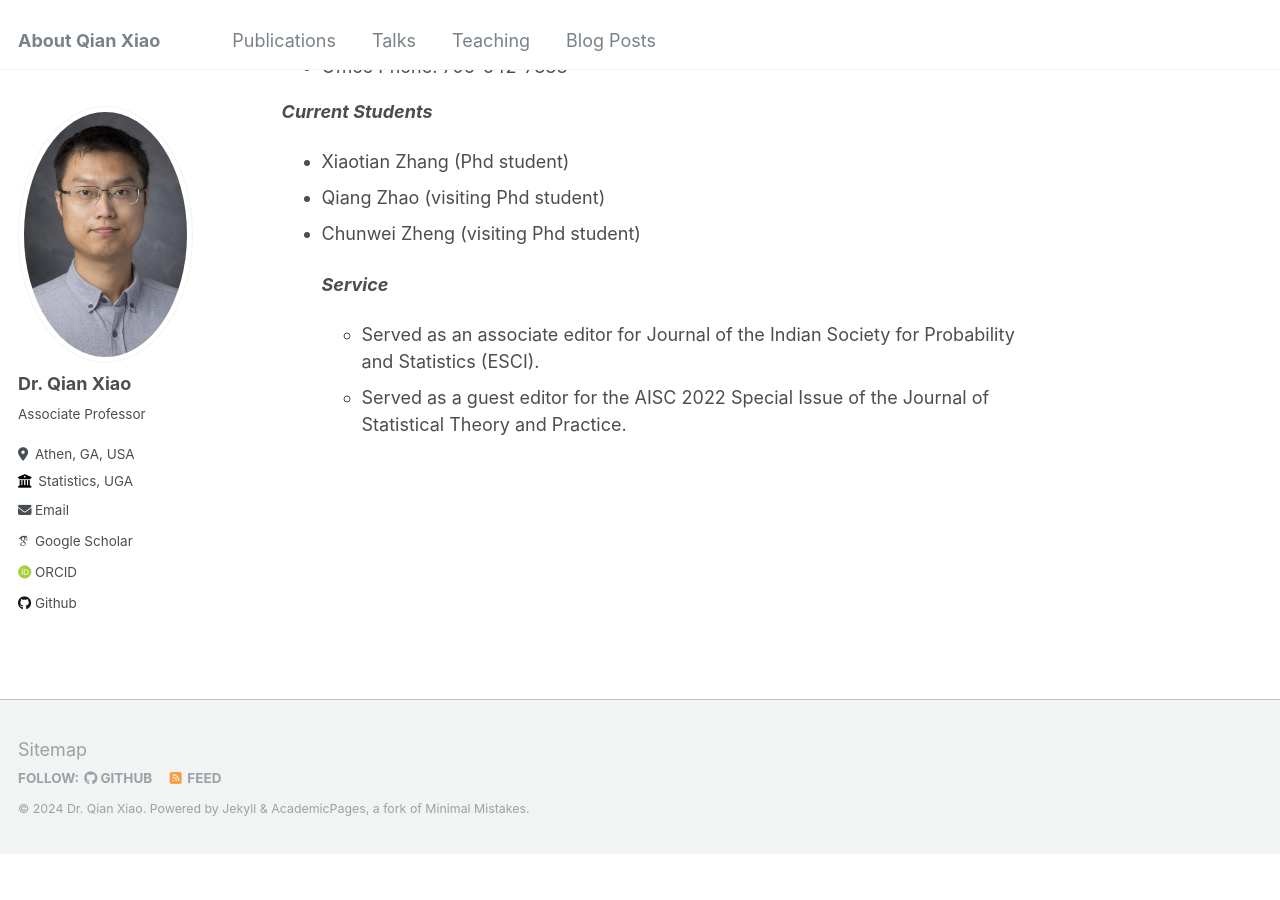
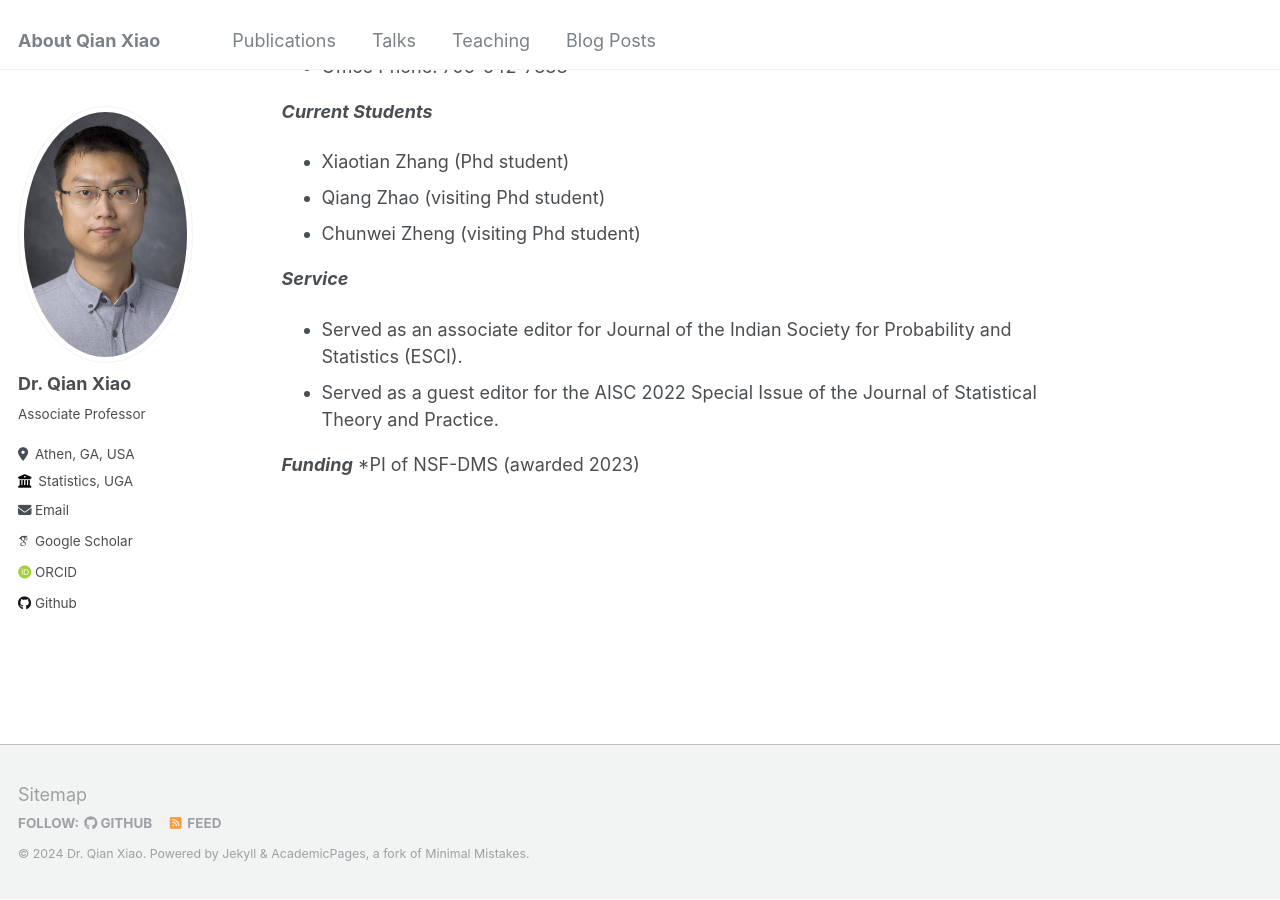
Before and after one commit to QXlab/QXlab.github.io, a Jekyll site: the page built from _pages/about.md, in a window 1280 px wide and 900 px high, scrolled down 997 px. Built offline with Jekyll 4.4.1, drawn with Linux system fonts in a browser that asks for light colours; some web fonts are replaced; before the commit the page ends 1852 px from its top, so only the background shows below that.

Commit message:
Update about.md

```diff
--- a/_pages/about.md
+++ b/_pages/about.md
@@ -41,6 +41,9 @@ I am Qian Xiao (肖骞), an associate professor in Dept. of Statistics at Univer
 * Qiang Zhao (visiting Phd student)
 * Chunwei Zheng (visiting Phd student)
 
-  ***Service***
-  * Served as an associate editor for Journal of the Indian Society for Probability and Statistics (ESCI).
-  * Served as a guest editor for the AISC 2022 Special Issue of the Journal of Statistical Theory and Practice.
+***Service***
+* Served as an associate editor for Journal of the Indian Society for Probability and Statistics (ESCI).
+* Served as a guest editor for the AISC 2022 Special Issue of the Journal of Statistical Theory and Practice.
+
+***Funding***
+*PI of NSF-DMS (awarded 2023)
```
